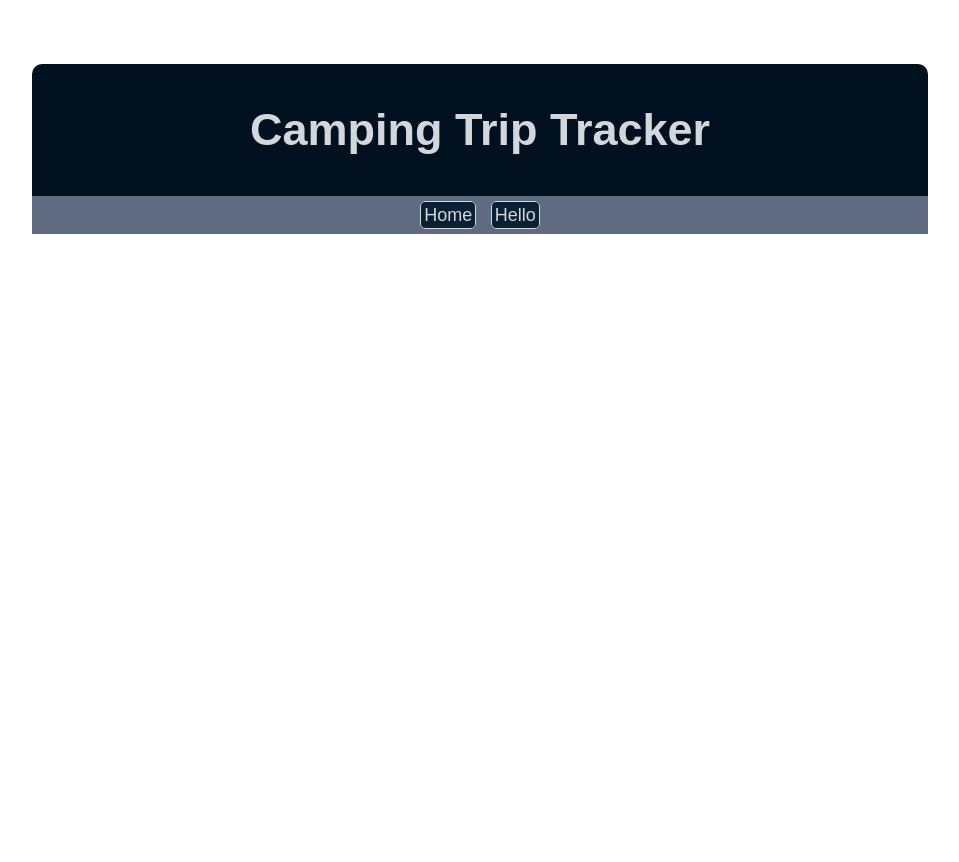
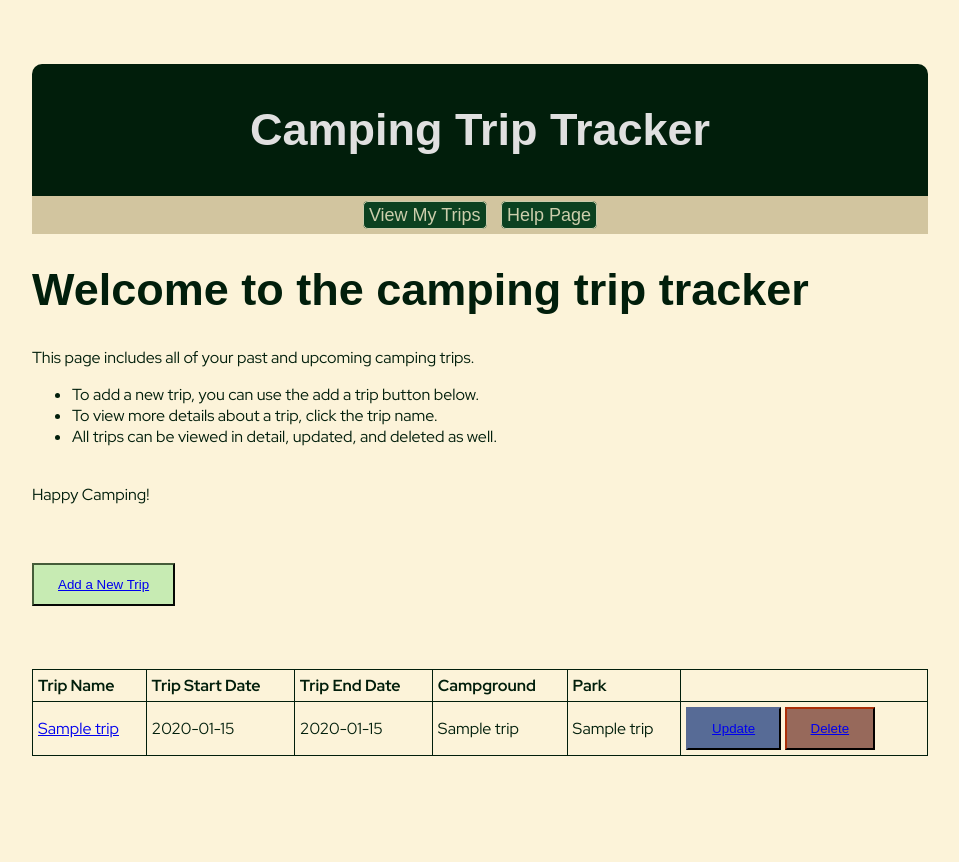
Before and after one commit to katiijay/kp_cs361, a Flask app: template app/templates/home.html in a window 1280 px wide. Shown: the whole page, without its empty margins (160-1119 px from the left). Before the commit the page ends 234 px from the top, so only its background shows below. Run offline with Flask 3, Linux system fonts and the light colour scheme; the template is opened without the code that fills it: most values are stand-ins (such as "Sample title", 1, 10 or a date in 2020); some web fonts are replaced.

Commit message:
initial implementation of project for Sprint 1

```diff
--- a/app/routes.py
+++ b/app/routes.py
@@ -1,13 +1,83 @@
-from app import app
-from flask import Flask
-from flask import render_template
-from forms.newtrip import NewTripForm
+from app import app, mydb
+from flask import render_template, redirect, request
+from forms.tripform import TripForm
+from bson.objectid import ObjectId
 
 @app.route("/")
 def homepage():
-    return render_template('home.html')
+    # routes to the homepage and list of campgrounds
+    try:
+        triplist = mydb.trips.find({})
+        trips = []
+        for trip in triplist:
+            campgroundid = mydb.campgrounds.find_one({"_id":ObjectId(trip["campground"])})
+            trip['campgroundname'] = campgroundid["name"]
+            trip['parkname'] = campgroundid["parkname"]
+            trips.append(trip)
+        return render_template('home.html', trips=trips)
+    except Exception:
+        msg = 'trip table broken'
+        return msg
 
-@app.route("/hello")
-def hello_world():
-    form = NewTripForm()
-    return render_template('hello.html', form=form)
+@app.route("/help")
+def helppage():
+    # routes to the helppage
+    return render_template('help.html')
+
+@app.route("/trip/<tripnumber>")
+def trip(tripnumber):
+    # routes to the "view details" page for a given trip
+    if mydb.trips.find({"_id":tripnumber}) is not None:
+        trip = mydb.trips.find_one({"_id":ObjectId(tripnumber)})
+        campground = mydb.campgrounds.find_one({"_id":ObjectId(trip["campground"])})
+        return render_template('trip.html', trip=trip, campground=campground)
+    else:
+        msg = 'Could not find that trip ID'
+        return msg
+
+@app.route("/addnewtrip", methods=['GET', 'POST'])
+def addnewpage():
+    # routes to the add new trip page
+    form = TripForm()
+    if form.validate_on_submit():
+        tripname = request.form['tripname']
+        startdate = request.form['startdate']
+        enddate = request.form['enddate']
+        campground = request.form['campground']
+        mycollection = mydb["trips"]
+        mongoimport = { "tripname": tripname, "startdate": startdate, "enddate": enddate, "campground":campground }
+        mycollection.insert_one(mongoimport)
+        return redirect('/')
+    else:
+        print(form.errors)
+    return render_template('addnewtrip.html', form=form)
+
+@app.route("/updatetrip/<tripnumber>", methods=['GET', 'POST'])
+def updatetrippage(tripnumber):
+    # routes to the update existing trip page
+    trip = mydb.trips.find_one({"_id":ObjectId(tripnumber)})
+    form = TripForm(campground=trip["campground"])
+    if form.validate_on_submit():
+        tripname = request.form['tripname']
+        startdate = request.form['startdate']
+        enddate = request.form['enddate']
+        campground = request.form['campground']
+        mycollection = mydb["trips"]
+        mongoimport = {"$set": {"tripname": tripname, "startdate": startdate, "enddate": enddate, "campground":campground }}
+        mycollection.update_one(trip, mongoimport)
+        return redirect('/')
+    else:
+        print(form.errors)
+    return render_template('updatetrip.html', form=form, trip=trip)
+
+@app.route("/delete/<tripnumber>")
+def deletetrippage(tripnumber):
+    # routes to delete a trip (immediately redirects home after)
+    if mydb.trips.find({"_id":tripnumber}) is not None:
+        trip = mydb.trips.find_one({"_id":ObjectId(tripnumber)})
+        mycollection = mydb["trips"]
+        mycollection.delete_one(trip)
+        return redirect('/')
+    else:
+        msg = 'Could not find that trip ID'
+        return msg
--- a/app/static/style.css
+++ b/app/static/style.css
@@ -1,38 +1,34 @@
-/*  ===== MOBILE styles (reside at the top and are inherited by all devices) ===== */
-/*  ===== See tablet, desktop, and print @media queries at the bottom. */
-
-
+/*   ----- Formatting pulled from the CS290 CSS template-----  */
 /*   ----- Imports  -----  */
-  /* @import 'node_modules/modern-normalize/modern-normalize.css';  npm install modern-normalize  Resets elements for browser consistency.  https://www.npmjs.com/package/modern-normalize */
-  /* @import "component1.css";   Component-specific stylesheets, if any.   */
-  /* @import url(//fonts.googleapis.com/css?family=Font+Name); Add fonts from a hosted services like Google Fonts.   */
   @import url('https://fonts.googleapis.com/css2?family=Red+Hat+Display:ital,wght@0,300..900;1,300..900&display=swap');
   @import url('https://fonts.googleapis.com/css2?family=Red+Hat+Text:ital,wght@0,300..700;1,300..700&display=swap');
   @import url('https://fonts.googleapis.com/css2?family=REM:ital,wght@0,100..900;1,100..900&display=swap');
 
-
-
-
 /*   ----- Variables  -----  */
 :root {
     /*--custom-color-name:;*/
-    --GreyWhite: #ACB6BE;
-    --OliveGreen: #5F6A4C;
-    --NavyBlue: #0A2033;
-    --Periwinkle: #364761CC;
-    --PlatinumWhite: #D1D7DB;
-    --BlueBlack: #01101E;
+    --AddGreen: #c7ebb3;
+    --AddGreenBorder: #455c39;
+    --UpdateBlue: #576b96;
+    --UpdateBlueBorder: #262e3f;
+    --DeleteRed: #97695b;
+    --DeleteRedBorder: #571805;
+    --MidGreen: #0b4120;
+    --Sand: #c7ba90cc;
+    --LightSand: #fcf1d0cc;
+    --PlatinumWhite: #e0e0e0;
+    --DarkGreen: #011e0b;
     /*--custom-embellishment-name:;*/
   }
 
   /*  ----- Viewport ----- elements inherited by all remaining elements ----- */
   body {       /* Can alternatively define in html {}. */
     /* background-image: url(images/mountains-background.jpg);*/
+    background-color: var(--LightSand);
     background-attachment: fixed;
     background-repeat: no-repeat;
     background-size: cover;
-    color:var(--NavyBlue);
-    /* Define with at least one font name and its related generic family name.*/
+    color:var(--DarkGreen);
     font-family: "Red Hat Display", sans-serif;
     margin: 0% 10%;
     padding: 5%;
@@ -43,7 +39,7 @@
   /*  ----- Page layout blocks -----  */
   header {
     padding: 10px;
-    background-color: var(--BlueBlack);
+    background-color: var(--DarkGreen);
     border-radius: 10px 10px 0px 0px;
     color: var(--PlatinumWhite);
     text-align: center;
@@ -55,33 +51,28 @@
     }
   main {
     padding: 5%;
-    background-color: var(--PlatinumWhite);
-    color: var(--BlueBlack);
+    background-color: var(--Sand);
+    color: var(--DarkGreen);
     border-width: 2px;
     border-style: solid;
     border-bottom: 0px;
     border-top: 0px;
-    border-color: var(--Periwinkle);
+    border-color: var(--Sand);
     }
+/*
   section {}
   article {}
     #topic1 {}
     #topic2 {}
   div {}
   aside {}
+*/
   footer {
     padding: 5%;
-    background-color: var(--Periwinkle);
-    color: var(--BlueBlack);
+    background-color: var(--Sand);
+    color: var(--DarkGreen);
     border-radius: 0px 0px 10px 10px;
     }
-
-  /* ----- Anchors ----- Text links */
-  a {}
-  a:link {}
-  a:hover {}
-  a:active {}
-  a:visited {}
 
   /*  ----- Navigation ----- Override text links for navigation only.  */
   nav {
@@ -89,48 +80,38 @@
     margin: 0;
     text-align: center;
     font-family: "REM", sans-serif;
-    background-color: var(--Periwinkle);
+    background-color: var(--Sand);
+    color: var(--LightSand);
     position:sticky; top:0;
     }
-    .local {
-        border-radius: 5px;
-        padding: 12px;
-        background-color: var(--BlueBlack);
-        }
     .local a {
         font-size: 16px;
         background-color: var(--OliveGreen);
-        color: var(--BlueBlack);
+        color: var(--DarkGreen);
         border-radius: 5px;
         margin: 3px;
         padding: 2px;
-        text-decoration: none;
         position:sticky;
         line-height:26px;
         }
-    .local a:hover {}
   nav a {
     font-size: 18px;
-    background-color: var(--NavyBlue);
-    color: var(--PlatinumWhite);
+    background-color: var(--MidGreen);
+    color: var(--LightSand);
+    text-emphasis-color: var(--LightSand);
     border-radius: 5px;
     border-style: solid;
     border-width: 1px;
     margin: 5px;
-    padding: 3px;
+    padding-top: 3px;
+    padding-bottom: 3px;
+    padding-left: 5px;
+    padding-right: 5px;
     text-decoration: none;
     line-height:28px;
     }
-  nav a:hover {}
 
   /*  -----  Typography  ----- */
-  p {}
-  br {}
-  ol, ul, dl {}
-  li {}
-  dt {}
-  dd {}
-
   h1, h2, h3, h4, h5, h6 {font-family: "REM", sans-serif;}
   h1 {
     font-size:45px;
@@ -141,52 +122,124 @@
   h3 {
     font-size:20px;
     }
-  h4 {}
-  h5 {}
-  h6 {}
-
-  abbr {}
-  acronym {}
-  address {}
-  blockquote {}
-    q {}
-    cite {}
-  em {}
-  hr {}
-  mark {}
-  s {}
-  span {}
-  strong {}
-  sub {}
-  sup {}
-  time {}
 
   /*  ----- Coding or instructional typography ----- */
-  pre {}
-  code {}
-  kbd {}
-  samp {}
-  var {}
-  del {}
-  ins {}
 
   /*  ----- Table ----- */
-  table {}
-  caption {}
-  thead {}
-  tbody {}
-  tfoot {}
-  tr {}
-    tr:nth-child(even) {}
-  th {}
-  td {}
-    td:nth-child(1) {}
-  colgroup {}
-  data {}
-  datalist {}
+  table {
+    text-align: left;
+    border: 1px solid;
+    border-radius: 10px;
+    padding: 5px;
+    border-collapse: collapse;
+    column-gap: 10px;
+    width: 100%;
+  }
 
+  .noborder {
+    border-width: 10px;
+    border-color: var(--LightSand);
+  }
 
+  thead {
+    align-content: baseline;
+  }
+  th {
+    border: 1px solid;
+    border-radius: 5px;
+    padding: 5px;
+  }
+  td {
+    border: 1px solid;
+    border-radius: 5px;
+    padding: 5px;
+  }
+
+  /*---- Buttons ---- */
+  /* Button styles */
+.button-container {
+  display: flex;
+  gap: 1rem;
+  justify-content: flex-end;
+  margin-top: 10rem;
+}
+
+button,
+input[type="submit"]
+{
+  text-align: center;
+  font-family: "REM", sans-serif;
+  padding: 0.75rem 1.5rem;
+  /*border-radius: var(--radius);*/
+  font-weight: 500;
+  cursor: pointer;
+  transition: all 0.2s;
+  background-color: None;
+  border-color: None;
+}
+
+.btn-delete {
+  background-color: var(--DeleteRed);
+  border-color: var(--DeleteRedBorder);
+  text-align: center;
+  font-family: "REM", sans-serif;
+  padding: 0.75rem 1.5rem;
+  border-radius: var(--radius);
+  font-weight: 500;
+  cursor: pointer;
+  transition: all 0.2s;
+}
+
+.btn-add {
+  background-color: var(--AddGreen);
+  border-color: var(--AddGreenBorder);
+  text-align: center;
+  font-family: "REM", sans-serif;
+  padding: 0.75rem 1.5rem;
+  border-radius: var(--radius);
+  font-weight: 500;
+  cursor: pointer;
+  transition: all 0.2s;
+}
+
+.btn-add-borderless {
+  background-color: var(--AddGreen);
+  border-width: 0px;
+
+}
+
+.btn-update  {
+  background-color: var(--UpdateBlue);
+  border-color: var(--UpdateBlueBorder);
+  text-align: center;
+  font-family: "REM", sans-serif;
+  padding: 0.75rem 1.5rem;
+  border-radius: var(--radius);
+  font-weight: 500;
+  cursor: pointer;
+  transition: all 0.2s;
+}
+
+.btn-update-borderless {
+  background-color: var(--UpdateBlue);
+  border-width: 0px;
+}
+
+/* Action buttons
+.action-btn {
+  padding: 0.5rem 1rem;
+  border-radius: var(--radius);
+  text-decoration: none;
+  font-size: 0.875rem;
+  transition: all 0.2s;
+  background-color: None;
+  border-color: None;
+}
+
+  */
   /*  ----- Form ----- */
+
+  /*
   form {}
   fieldset {}
     legend {}
@@ -201,6 +254,8 @@
   meter {}
   progress {}
 
+  */
+
 
   /* ----- Media ----- */
   figure {
@@ -212,7 +267,7 @@
         padding: 5px;
         margin: 5px;
         border-style: double;
-        border-color: var(--NavyBlue);
+        border-color: var(--MidGreen);
         border-radius: 10px;
     }
     .gallery figure{
@@ -221,7 +276,7 @@
         align-self: center;
         text-align: center;
         margin: 5;
-        border-color: var(--Periwinkle);
+        border-color: var(--Sand);
         border-radius: 5px;
         border-style:ridge;
         border-width: 1px;
@@ -233,6 +288,7 @@
         padding: 1% 2% 1% 2%;
         text-align: left;
         }
+/*
     figcaption {}
     figure img {}
   svg {}
@@ -243,8 +299,10 @@
   audio {}
   embed {}
   object {}
+  */
 
   /*  ----- Classes for alignment, positioning, widths, grids, embellishments, and animation -----  */
+  /*
   .gallery {}
 
   .floatright {}
@@ -268,12 +326,4 @@
   .shape {}
 
   @keyframes App-logo {}
-
-  /*   ===== TABLET  media query overrides mobile styles ===== */
-  @media all and (min-width: 600px) {}
-
-  /*   ===== DESKTOP  media query overrides mobile and tablet styles ===== */
-  @media all and (min-width: 1080px) {}
-
-  /*   ===== PRINT  media query overrides previous styles =====  */
-  @media print {}
+  */
--- a/app/templates/base.html
+++ b/app/templates/base.html
@@ -1,12 +1,12 @@
 <!doctype html>
-<title>{% block title %}{% endblock %} - Test Page</title>
+<title>{% block title %}Campground Tracker - {% endblock %}</title>
 <link rel="stylesheet" href="{{ url_for('static', filename='style.css') }}">
 <header>
   <h1>Camping Trip Tracker</h1>
 </header>
 <nav>
-  <a href="/">Home</a>
-  <a href="hello">Hello</a>
+  <a href="/">View My Trips</a>
+  <a href="help">Help Page</a>
 </nav>
 <body>
     {% block content %}{% endblock %}
--- /dev/null
+++ b/app/templates/deletetrip.html
@@ -0,0 +1,5 @@
+{% extends 'base.html' %}
+
+{% block header %}
+    <h1>{% block title %}Delete trip{% endblock %}</h1>
+{% endblock %}
--- a/app/templates/home.html
+++ b/app/templates/home.html
@@ -1,5 +1,68 @@
 {% extends 'base.html' %}
 
 {% block header %}
-  <h1>{% block title %}Welcome to the homepage!{% endblock %}</h1>
+  <h1>{% block title %}Camping Trip Tracker{% endblock %}</h1>
 {% endblock %}
+
+
+{% block content %}
+<h1>Welcome to the camping trip tracker</h1>
+<p>
+  This page includes all of your past and upcoming camping trips.
+  <ul>
+    <li>To add a new trip, you can use the add a trip button below. </li>
+    <li>To view more details about a trip, click the trip name. </li>
+    <li>All trips can be viewed in detail, updated, and deleted as well. </li>
+  </ul>
+  </br>
+  Happy Camping!
+</p>
+</br>
+</br>
+  <button class="btn-add">
+    <a href="{{ url_for('addnewpage') }}">Add a New Trip</a>
+  </button>
+</br>
+</br>
+</br>
+</br>
+ <table>
+  <tr>
+    <th>Trip Name</th>
+    <th>Trip Start Date</th>
+    <th>Trip End Date</th>
+    <th>Campground</th>
+    <th>Park</th>
+    <th> </th>
+  </tr>
+  {% for trip in trips %}
+  <tr>
+    <td>
+      <a href="{{url_for('trip', tripnumber=trip['_id'])}}">{{trip["tripname"]}}</a>
+    </td>
+    <td>
+    {{trip["startdate"]}}
+    </td>
+    <td>
+    {{trip["enddate"]}}
+    </td>
+    <td>
+      {{trip["campgroundname"]}}
+    </td>
+    <td>
+      {{trip["parkname"]}}
+    </td>
+    <td>
+      <button class="btn-update">
+        <a href="{{ url_for('updatetrippage', tripnumber=trip['_id']) }}">Update</a>
+      </button>
+      <button class="btn-delete">
+        <a href="{{ url_for('deletetrippage', tripnumber=trip['_id']) }}" onclick="return confirm('Deleting a trip cannot be reversed, are you sure?')">Delete</a>
+      </button>
+    </td>
+  </tr>
+  {% endfor %}
+</table>
+</br>
+</br>
+{% endblock %}
--- a/config.py
+++ b/config.py
@@ -1,6 +1,10 @@
 import os
+import pymongo
+
 basedir = os.path.abspath(os.path.dirname(__file__))
 
 class Config:
+    # creates some secret key so that flaskwtf forms will work.
     SECRET_KEY = ''
-    SQLALCHEMY_DB_URI = ''
+    # Creates some connection to the MongoDB database.
+    mongo_connection = ''
--- /dev/null
+++ b/forms/tripform.py
@@ -0,0 +1,23 @@
+from flask_wtf import FlaskForm
+from wtforms import StringField, SubmitField, DateField, SelectField
+from wtforms.validators import DataRequired
+from app import mydb
+
+# gets a list of campgrounds to populate the results.
+campgrounds = mydb.campgrounds.find({})
+campground_list = []
+for doc in campgrounds:
+    campground_name = doc["name"]
+    campground_id = doc["_id"]
+    parkcode = doc["parkcode"]
+    parkname = doc["parkname"]
+    campground_list.append((campground_id, str(parkname)+' Natl. Park - '+str(campground_name)))
+# sorts campgrounds by park/campground
+campground_list = sorted(campground_list, key=lambda x: x[1])
+
+class TripForm(FlaskForm):
+    tripname = StringField('Trip Name', validators=[DataRequired()])
+    startdate = DateField('Start Date', format='%Y-%m-%d', validators=[DataRequired()])
+    enddate = DateField('End Date')
+    campground = SelectField('Campground Name', choices=campground_list, validators=[DataRequired()])
+    submit = SubmitField('')
--- a/test.py
+++ /dev/null
@@ -1 +0,0 @@
-print("hello world")
```
Also changed, not shown: app/__init__.py (+14 -3 lines), app/templates/addnewtrip.html (added, +45 -0 lines), app/templates/hello.html (deleted, +0 -29 lines), app/templates/help.html (added, +48 -0 lines), app/templates/trip.html (added, +54 -0 lines), app/templates/updatetrip.html (added, +34 -0 lines), forms/newtrip.py (deleted, +0 -10 lines), README.md.
